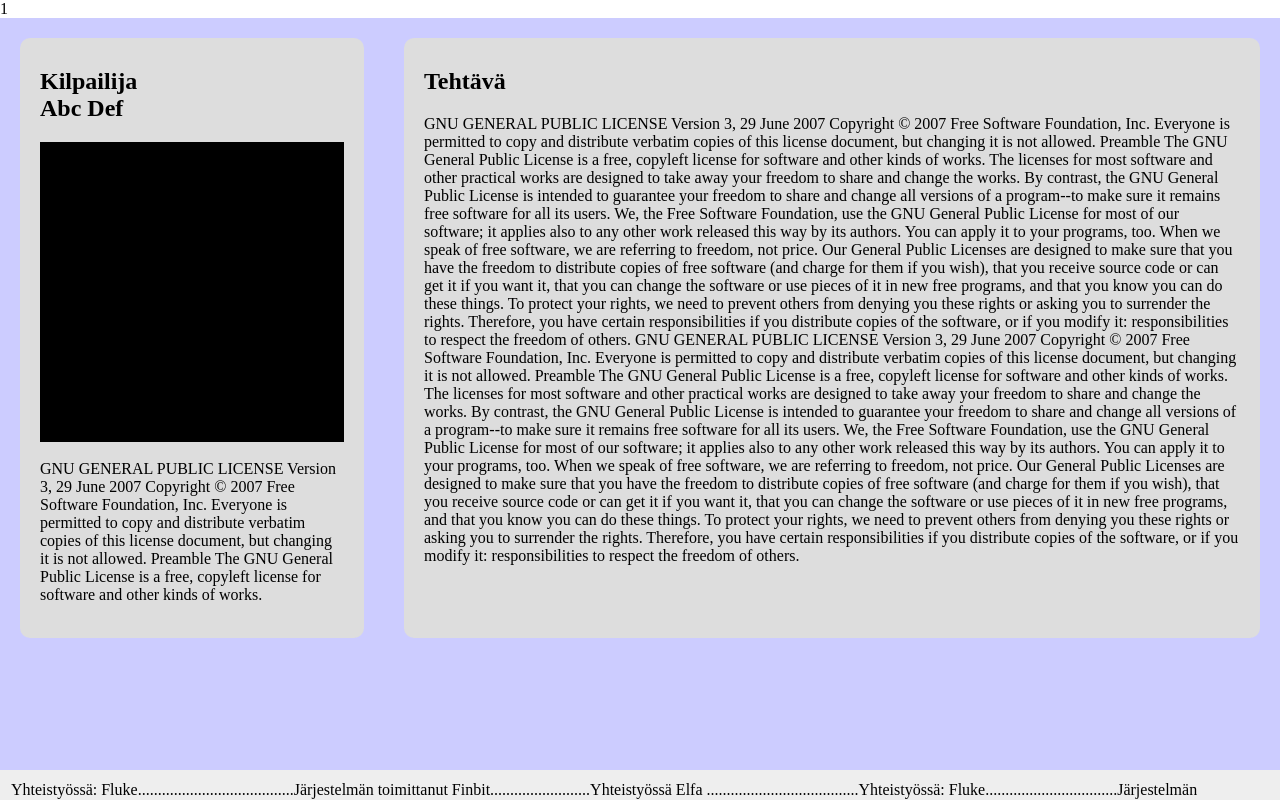
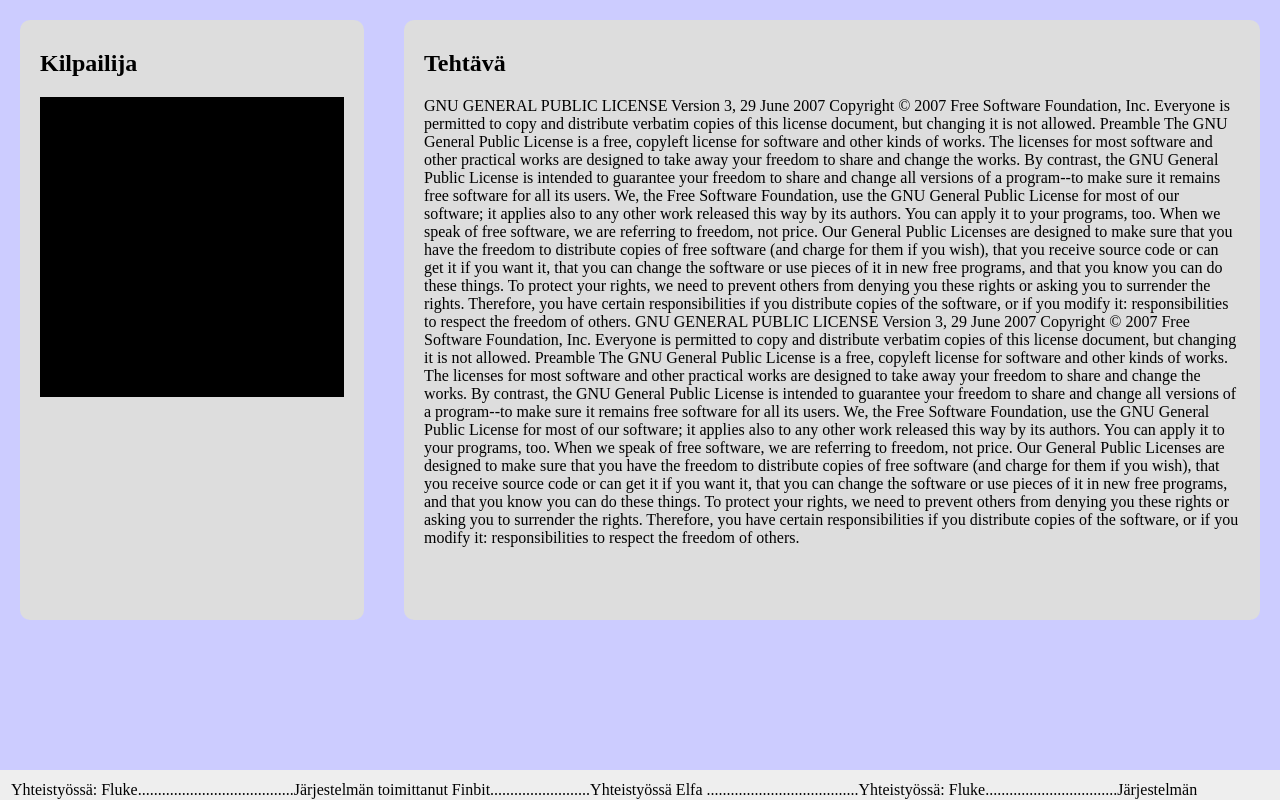
Before and after one commit to varesa/ContestScreen, a PHP site: page /get.php?id=1 in a window 1280 px wide. Run offline with PHP 8.4, Linux system fonts and the light colour scheme.

Commit message:
Doing the templating stuff

```diff
--- a/get.php
+++ b/get.php
@@ -1,9 +1,23 @@
 <?php
 
 $id = $_GET['id'];
-print($id);;
 
 $template = file_get_contents("screen.html");
+
+$info_url = "info/"  . $id . ".txt";
+$img_url  = "info/"  . $id . ".jpg";
+$task_url = "tasks/" . "task1.txt";
+
+$info = file("info/" . $id . ".txt");
+
+//print_r($info);
+$name = implode(array_slice($info,0,1));
+$text = implode(array_slice($info, 1));
+
+//print("Test: " . $name);
+
+$replacements = array("<cont_name>"=>$name, "<cont_text>"=>$text, "<cont_img>"=>"img_url", "<task>"=>"task text");
+$template = str_replace(array_keys($replacements), $replacements, $template);
 print($template);
 
 ?>
--- a/screen.html
+++ b/screen.html
@@ -71,20 +71,10 @@
 	    <div id="main">
 		<div id="contestant_cont" class="panel">
 		    <div id="contestant_box" class="box">
-			<h2>Kilpailija<br>Abc Def</h2>
+			<h2>Kilpailija<br><cont_name></h2>
 			<div style="width: 100%; height: 300px; background-color: black;"></div>
 			<br>
-			GNU GENERAL PUBLIC LICENSE
-
-			Version 3, 29 June 2007
-
-			Copyright © 2007 Free Software Foundation, Inc. <http://fsf.org/>
-
-			Everyone is permitted to copy and distribute verbatim copies of this license document, but changing it is not allowed.
-
-			Preamble
-
-			The GNU General Public License is a free, copyleft license for software and other kinds of works.
+			<cont_text>
 		    </div>
 		</div>
 
```
